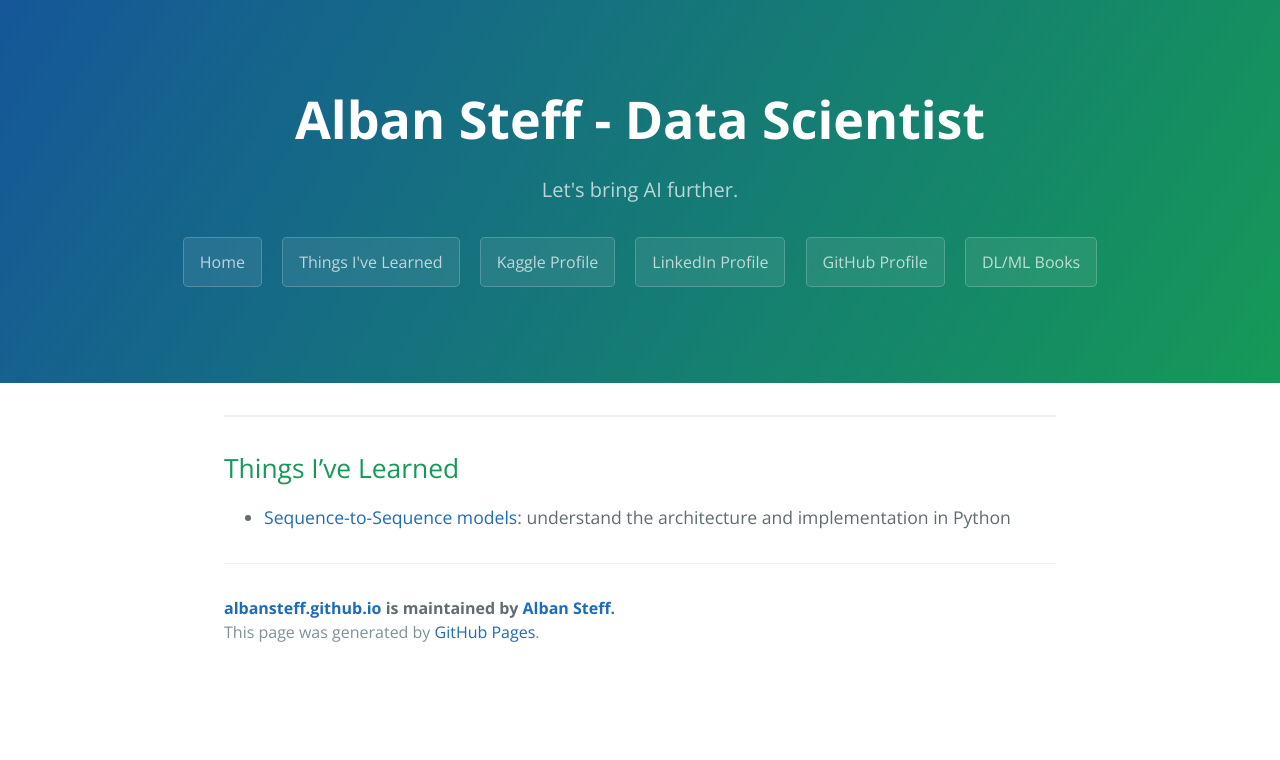
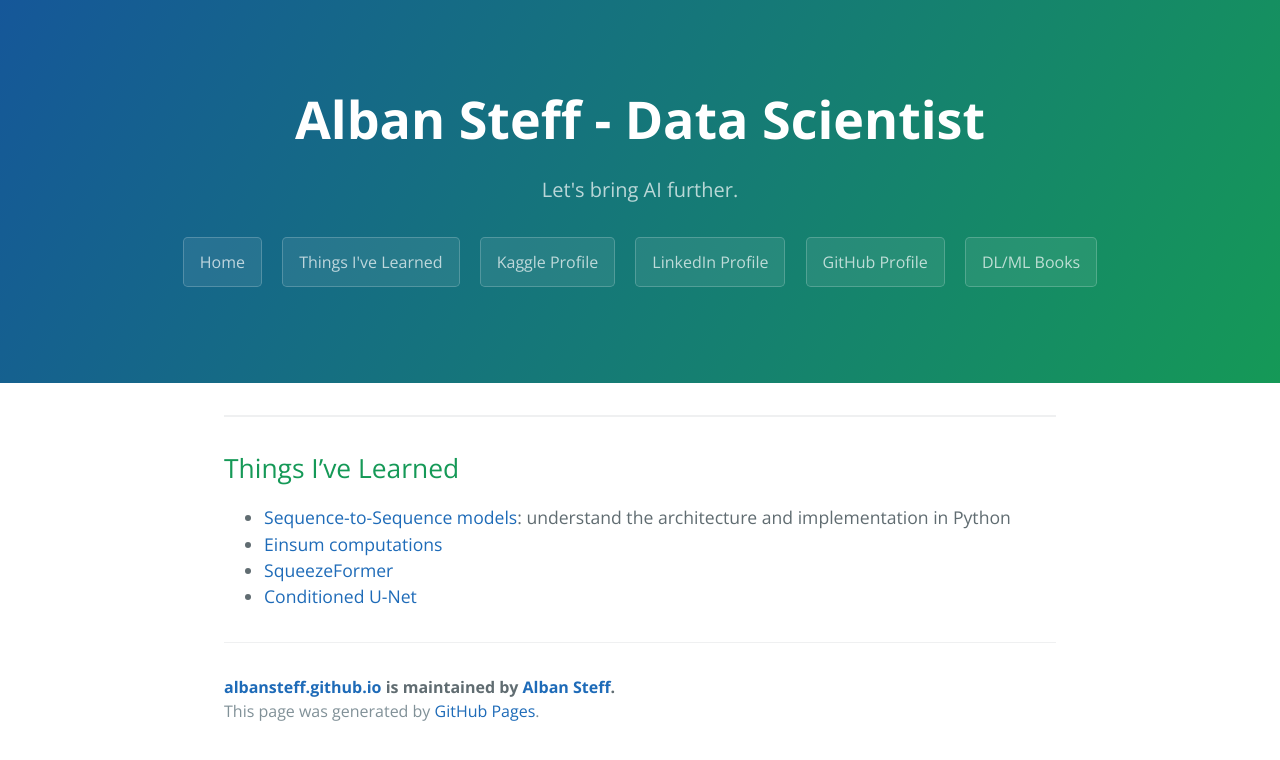
Before and after one commit to albansteff/albansteff.github.io, a Jekyll site: the page built from blogposts.md, in a window 1280 px wide. Shown: the top 760 px of the page. Built offline with Jekyll 4.4.1, drawn with Linux system fonts in a browser that asks for light colours; our own code applies the rules of GitHub Pages for plain Markdown files.

Commit message:
Update blogposts.md

```diff
--- a/blogposts.md
+++ b/blogposts.md
@@ -3,3 +3,6 @@
 ## Things I've Learned
 
 - [Sequence-to-Sequence models](https://colab.research.google.com/github/bentrevett/pytorch-seq2seq/blob/main/1%20-%20Sequence%20to%20Sequence%20Learning%20with%20Neural%20Networks.ipynb#scrollTo=8MBKjqiP73e7){:target="_blank"}: understand the architecture and implementation in Python
+- [Einsum computations](https://rockt.github.io/2018/04/30/einsum)
+- [SqueezeFormer](https://arxiv.org/pdf/2206.00888)
+- [Conditioned U-Net](https://hal.science/hal-02448917/document)
```
